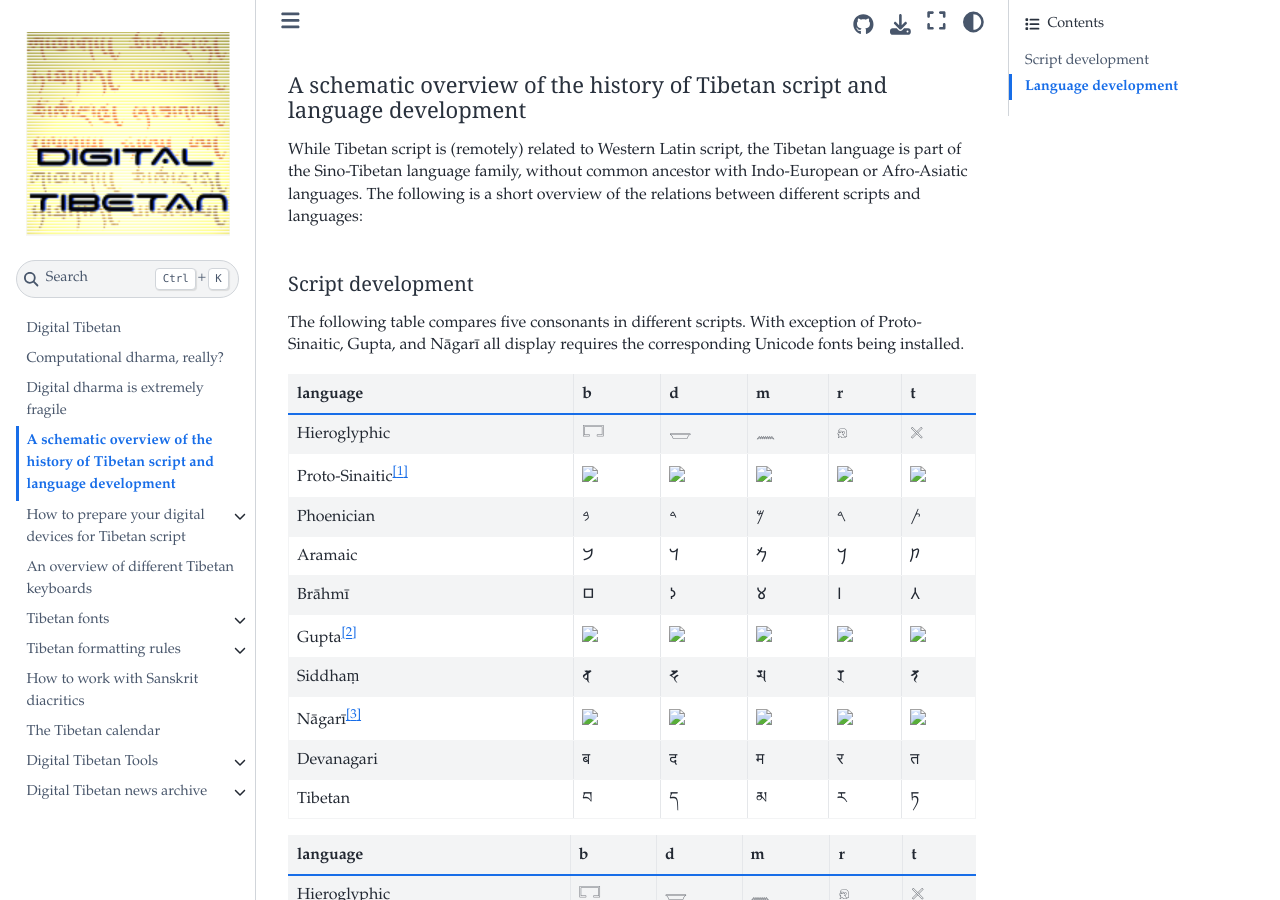
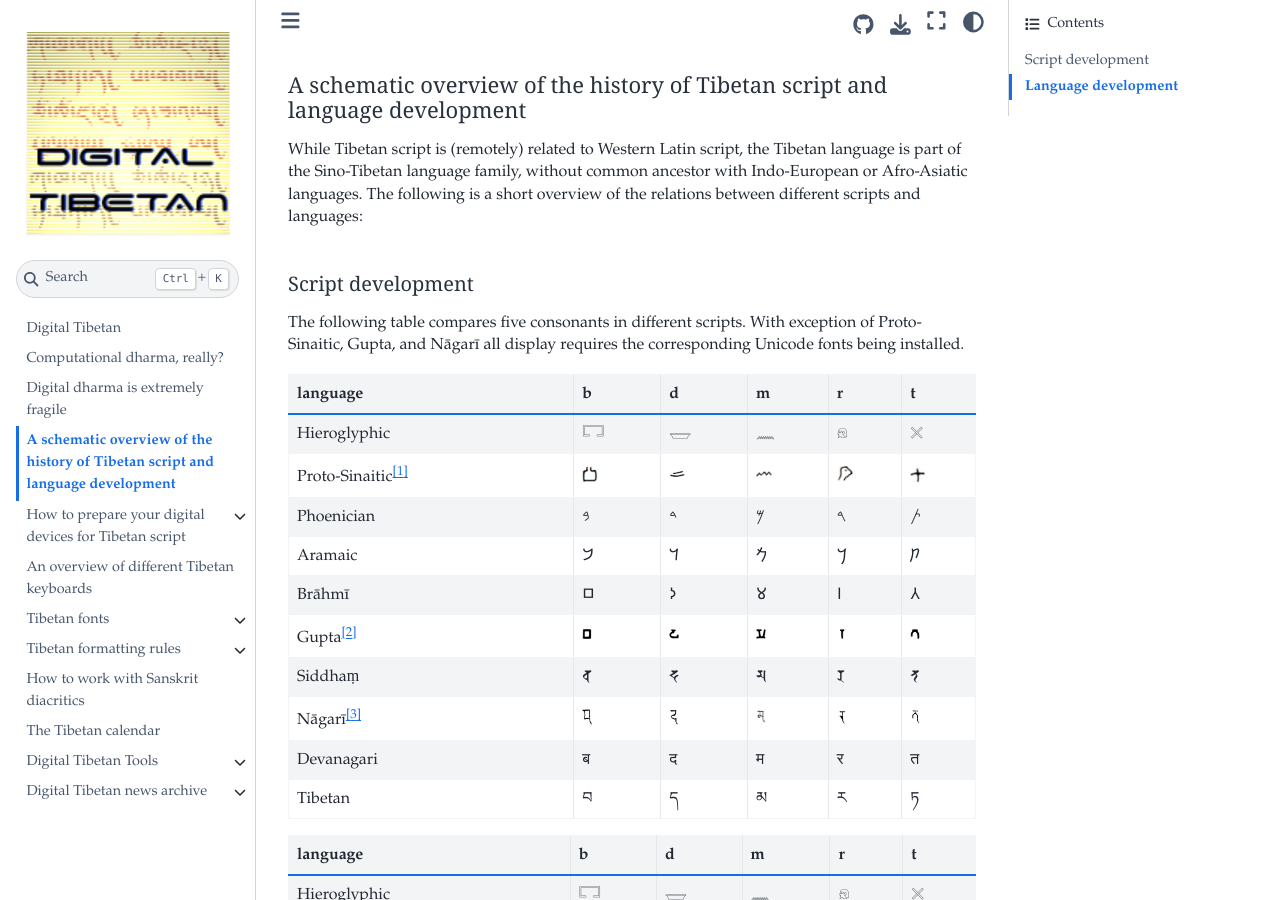
Before and after one commit to DigitalTibetan/DigitalTibetan, a Jupyter Book: the page built from docs/tibetan_script_history.md, in a window 1280 px wide and 900 px high. Built offline with Jupyter Book 1.0.4 settings and Sphinx 7.4.7 and the Sphinx Book theme 1.1.4, drawn with Linux system fonts in a browser that asks for light colours.

Commit message:
Handle html images with trickery

```diff
--- a/_config.yml
+++ b/_config.yml
@@ -16,6 +16,11 @@ repository:
   url: https://github.com/digitaltibetan/DigitalTibetan
   branch: main
 
+parse:
+  myst_enable_extensions:
+    # don't forget to list any other extensions you want enabled,
+    # including those that are enabled by default!
+    - html_image
 html:
   favicon                   : Images/favicon.ico
   use_edit_page_button : true
--- a/docs/tibetan_script_history.md
+++ b/docs/tibetan_script_history.md
@@ -8,20 +8,20 @@ The following table compares five consonants in different scripts. With exceptio
 |language | b | d | m | r | t |
 | :- | - | - | - | - | - |
 |Hieroglyphic | 𓉐  | 𓉿  | 𓈖  | 𓁶 | 𓏴 |
-|Proto-Sinaitic[^proto_sinaitic] | <img src="Images/ProtoSinaitic-b.jpg" style="width:16px;" /> | <img src="Images/ProtoSinaitic-d.jpg" style="width:16px;" /> | <img src="Images/ProtoSinaitic-m.jpg" style="width:16px;" /> | <img src="Images/ProtoSinaitic-r.jpg" style="width:16px;" /> | <img src="Images/ProtoSinaitic-t.jpg" style="width:16px;" /> |
+|Proto-Sinaitic[^proto_sinaitic] | <img src="Images/ProtoSinaitic-b.jpg" width="16px" /> | <img src="Images/ProtoSinaitic-d.jpg" width="16px" /> | <img src="Images/ProtoSinaitic-m.jpg" width="16px" /> | <img src="Images/ProtoSinaitic-r.jpg" width="16px" /> | <img src="Images/ProtoSinaitic-t.jpg" width="16px" /> |
 |Phoenician | 𐤁 | 𐤃 | 𐤌 | 𐤓 | 𐤕 |
 | Aramaic | 𐡁 | 𐡃 | 𐡌 | 𐡓 | 𐡕 |
 | Brāhmī | 𑀩 | 𑀤 | 𑀫 | 𑀭 | 𑀢 |
-| Gupta[^gupta] | <img src="Images/Gupta_b.jpg" style="width:10px;" /> | <img src="Images/Gupta_d.jpg" style="width:10px;" /> | <img src="Images/Gupta_m.jpg" style="width:10px;" /> | <img src="Images/Gupta_r.jpg" style="width:10px;" /> | <img src="Images/Gupta_t.jpg" style="width:10px;" /> |
+| Gupta[^gupta] | <img src="Images/Gupta_b.jpg" width="10px" /> | <img src="Images/Gupta_d.jpg" width="10px" /> | <img src="Images/Gupta_m.jpg" width="10px" /> | <img src="Images/Gupta_r.jpg" width="10px" /> | <img src="Images/Gupta_t.jpg" width="10px" /> |
 | Siddhaṃ | 𑖤 | 𑖟 | 𑖦 | 𑖨 | 𑖝 |
-| Nāgarī[^nagari] | <img src="Images/Nagari_b.jpg" style="width:12px;" /> | <img src="Images/Nagari_d.jpg" style="width:12px;" /> | <img src="Images/Nagari_m.jpg" style="width:12px;" /> | <img src="Images/Nagari_r.jpg" style="width:12px;" /> | <img src="Images/Nagari_t.jpg" style="width:12px;" /> |
+| Nāgarī[^nagari] | <img src="Images/Nagari_b.jpg" width="12px" /> | <img src="Images/Nagari_d.jpg" width="12px" /> | <img src="Images/Nagari_m.jpg" width="12px" /> | <img src="Images/Nagari_r.jpg" width="12px" /> | <img src="Images/Nagari_t.jpg" width="12px" /> |
 | Devanagari | ब | द | म | र | त |
 | Tibetan | བ | ད | མ | ར | ཏ |
 
 |language | b | d | m | r | t |
 | :- | - | - | - | - | - |
 |Hieroglyphic | 𓉐  | 𓉿  | 𓈖  | 𓁶 | 𓏴 |
-|Proto-Sinaitic[^proto_sinaitic] | <img src="Images/ProtoSinaitic-b.jpg" style="width:16px;" /> | <img src="Images/ProtoSinaitic-d.jpg" style="width:16px;" /> | <img src="Images/ProtoSinaitic-m.jpg" style="width:16px;" /> | <img src="Images/ProtoSinaitic-r.jpg" style="width:16px;" /> | <img src="Images/ProtoSinaitic-t.jpg" style="width:16px;" /> |
+|Proto-Sinaitic[^proto_sinaitic] | <img src="Images/ProtoSinaitic-b.jpg" width="16px" /> | <img src="Images/ProtoSinaitic-d.jpg" width="16px" /> | <img src="Images/ProtoSinaitic-m.jpg" width="16px" /> | <img src="Images/ProtoSinaitic-r.jpg" width="16px" /> | <img src="Images/ProtoSinaitic-t.jpg" width="16px" /> |
 | Greek | Β | Δ | Μ | Ρ | Τ |
 | Old Italic | 𐌁 | 𐌃 | 𐌌 | 𐌓 | 𐌕 |
 | Latin | B | D | M | R | T |
```
